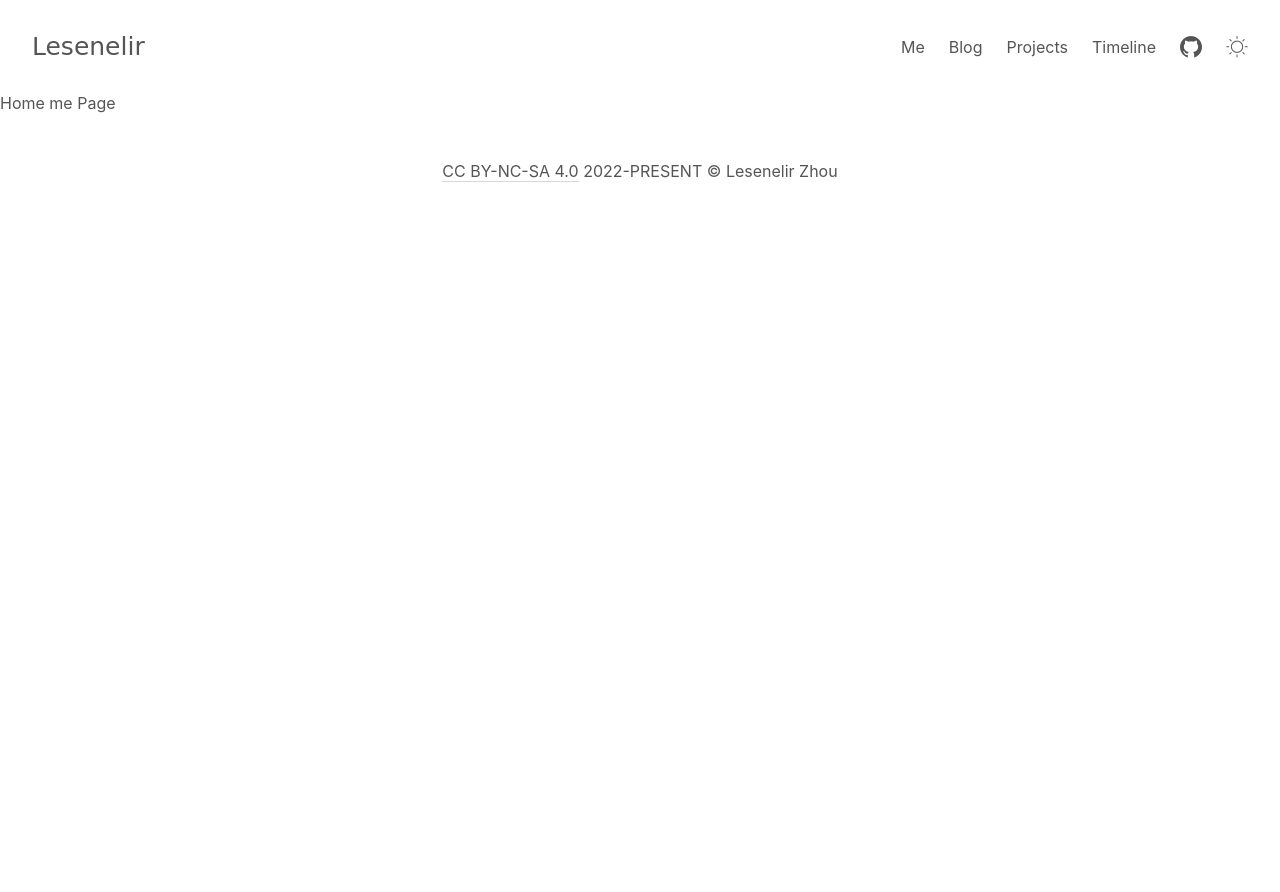
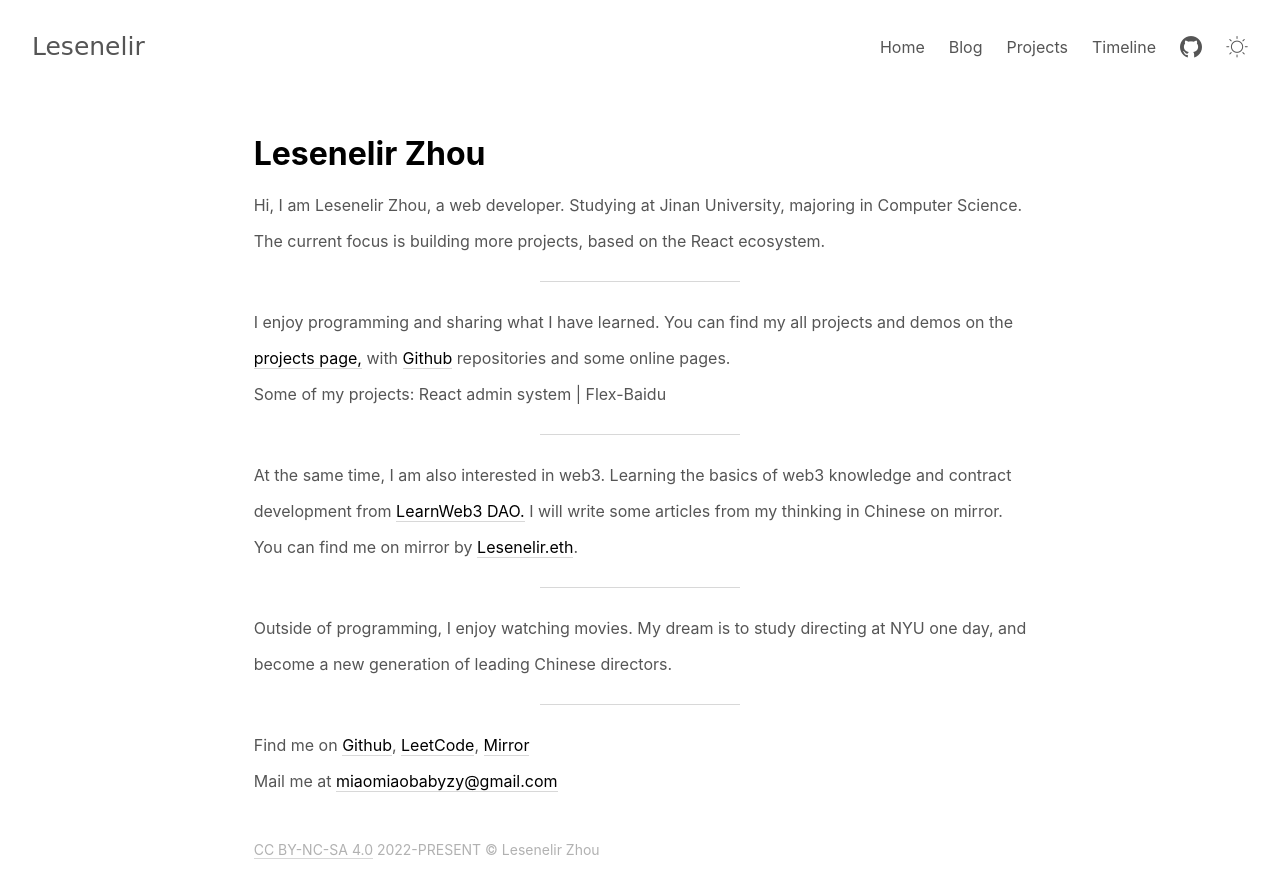
Before and after one commit to lesenelir/lesenelir.zz, a Next.js app: page / in a window 1280 px wide. Before the commit the page ends 800 px from the top, so only its background shows below. Built offline with nearby package versions, Linux system fonts and the light colour scheme.

Commit message:
complete home page

```diff
--- /dev/null
+++ b/components/Home/home.js
@@ -0,0 +1,135 @@
+import styles from '../../styles/home.module.css'
+import Divider from "../divider"
+import Footer from "../footer"
+
+function Home() {
+  return (
+    <div className={styles.container}>
+      <div>
+        <h1 className={styles.name}>Lesenelir Zhou</h1>
+        <article>
+          <p>
+            Hi, I am Lesenelir Zhou, a web developer.{' '}
+            Studying at Jinan University, majoring in Computer Science.
+          </p>
+          <p>
+            The current focus is building more projects, based on the React ecosystem.
+          </p>
+        </article>
+        <Divider/>
+
+        <article>
+          <p>
+            I enjoy programming and sharing what I have learned. {' '}
+            You can find my all projects and demos on the {' '}
+          </p>
+          <p>
+            <a href={`/projects`} rel='noreferrer' className={styles.link}>
+              projects page,
+            </a>
+            {' '} with {' '}
+            <a href='https://github.com/lesenelir'
+               rel='noreferrer'
+               target='_blank'
+               className={styles.link}
+            >
+              Github
+            </a>
+            {' '} repositories and some online pages.
+          </p>
+          <p>
+            Some of my projects: React admin system | Flex-Baidu
+          </p>
+        </article>
+        <Divider/>
+
+        <article>
+          <p>
+            At the same time, I am also interested in web3. Learning the basics of web3 knowledge and contract
+          </p>
+          <p>
+            development from {' '}
+            <a
+              href="https://learnweb3.io/"
+              rel='noreferrer'
+              target='_blank'
+              className={styles.link}
+            >
+              LearnWeb3 DAO.
+            </a>
+            {' '} I will write some articles from my thinking in Chinese on mirror.
+          </p>
+          <p>
+            You can find me on mirror by {' '}
+            <a
+              href="https://mirror.xyz/lesenelir.eth"
+              rel='noreferrer'
+              target='_blank'
+              className={styles.link}
+            >
+              Lesenelir.eth
+            </a>.
+          </p>
+        </article>
+        <Divider/>
+
+        <article>
+          <p>
+            Outside of programming, I enjoy watching movies.{' '}
+            {/*I hope to study directing at NYU one day.*/}
+            My dream is to study directing at NYU one day, and
+          </p>
+          <p>
+            become a new generation of leading Chinese directors.
+          </p>
+        </article>
+        <Divider/>
+
+        <article className={styles.last}>
+          <p>
+            Find me on {' '}
+            <a href='https://github.com/lesenelir'
+               rel='noreferrer'
+               target='_blank'
+               className={styles.link}
+            >
+              Github
+            </a>
+            ,{'  '}
+            <a href='https://leetcode.cn/u/lesenelir/'
+               rel='noreferrer'
+               target='_blank'
+               className={styles.link}
+            >
+              LeetCode
+            </a>
+            , {' '}
+            <a href='https://mirror.xyz/lesenelir.eth'
+               rel='noreferrer'
+               target='_blank'
+               className={styles.link}
+            >
+              Mirror
+            </a>
+          </p>
+          <p>
+            Mail me at {' '}
+            <a
+              href='mailto:miaomiaobabyzy@gmail.com'
+              rel='noreferrer'
+              target='_blank'
+              className={styles.link}
+            >
+              miaomiaobabyzy@gmail.com
+            </a>
+          </p>
+        </article>
+        <Footer/>
+
+      </div>
+    </div>
+
+  )
+}
+
+export default Home
--- /dev/null
+++ b/components/divider.js
@@ -0,0 +1,9 @@
+import styles from '../styles/divider.module.css'
+
+function Divider() {
+  return (
+    <div className={styles.divider}/>
+  )
+}
+
+export default Divider
--- a/components/layout.js
+++ b/components/layout.js
@@ -1,7 +1,5 @@
 import Head from "next/head"
 import Navbar from "./navbar"
-import Footer from "./footer"
-
 
 export const siteName = 'Lesenelir Zhou'
 
@@ -23,8 +21,6 @@ function Layout(props) {
         {/* Content内容不是固定的，不放入Layout，Layout随着改变 */}
         {/*Layout布局包裹不同的内容（由URL来决定），显示*/}
         {props.children}
-        {/* Footer是固定不变的 */}
-        <Footer/>
       </div>
 
     </div>
--- a/components/navbar.js
+++ b/components/navbar.js
@@ -11,7 +11,7 @@ function Navbar() {
 
       <nav className={styles.nav}>
         <Link href='/'>
-          <a className={styles.link}>Me</a>
+          <a className={styles.link}>Home</a>
         </Link>
         <Link href={`posts`}>
           <a className={styles.link}>Blog</a>
@@ -34,7 +34,6 @@ function Navbar() {
           &#xe64c;
         </span>
       </nav>
-
     </div>
   )
 }
--- a/pages/index.js
+++ b/pages/index.js
@@ -1,5 +1,5 @@
 import Head from 'next/head'
-
+import Home from '../components/Home/home'
 import Layout from "../components/layout"
 
 
@@ -8,15 +8,13 @@ function HomePage() {
     <div>
       <Head>
         <title>Lesenelir Zhou</title>
-        <meta name="description" content="Lesenelir's Blog built by Next.js" />
-        <link rel="icon" href={`/favicon.ico`} />
+        <meta name="description" content="Lesenelir's Blog built by Next.js"/>
+        <link rel="icon" href={`/favicon.ico`}/>
       </Head>
 
-
-    <Layout>
-      Home me Page
-    </Layout>
-
+      <Layout>
+        <Home/>
+      </Layout>
     </div>
   )
 }
--- /dev/null
+++ b/styles/divider.module.css
@@ -0,0 +1,6 @@
+.divider {
+  width: 200px;
+  height: 1px;
+  margin: 30px auto;
+  background-color: rgba(125, 125, 125, .3);
+}
--- a/styles/footer.module.css
+++ b/styles/footer.module.css
@@ -1,16 +1,17 @@
 .container {
-  display: flex;
-  justify-content: center;
-  /*background-color: blue;*/
-  padding: 32px;
+  /*display: flex;*/
+  /*justify-content: flex-start;*/
+  /*background-color: violet;*/
+  font-size: 14px;
+  color: rgba(125, 125, 125, .6);
 }
 
 .link {
-  border-bottom: 1px solid rgba(125,125,125,.3);
+  border-bottom: 1px solid rgba(125, 125, 125, .3);
   transition: border .3s ease-in-out;
 }
 
 .link:hover {
-  border-bottom: 1px solid rgba(125,125,125,1);
+  border-bottom: 1px solid rgba(125, 125, 125, .6);
   transition: border .3s ease-in-out;
 }
--- /dev/null
+++ b/styles/home.module.css
@@ -0,0 +1,24 @@
+.container {
+  display: flex;
+  justify-content: center;
+  padding: 20px;
+}
+
+.name {
+  color: #000000;
+}
+
+.link {
+  color: #000000;
+  border-bottom: 1px solid rgba(125,125,125,.3);
+  transition: border .3s ease-in-out;
+}
+
+.link:hover {
+  border-bottom: 1px solid rgba(125,125,125,1);
+  transition: border .3s ease-in-out;
+}
+
+.last {
+  margin-bottom: 50px;
+}
--- a/styles/layout.module.css
+++ /dev/null
@@ -1 +0,0 @@
-/*layout 是一个垂直的三栏布局*/
```
